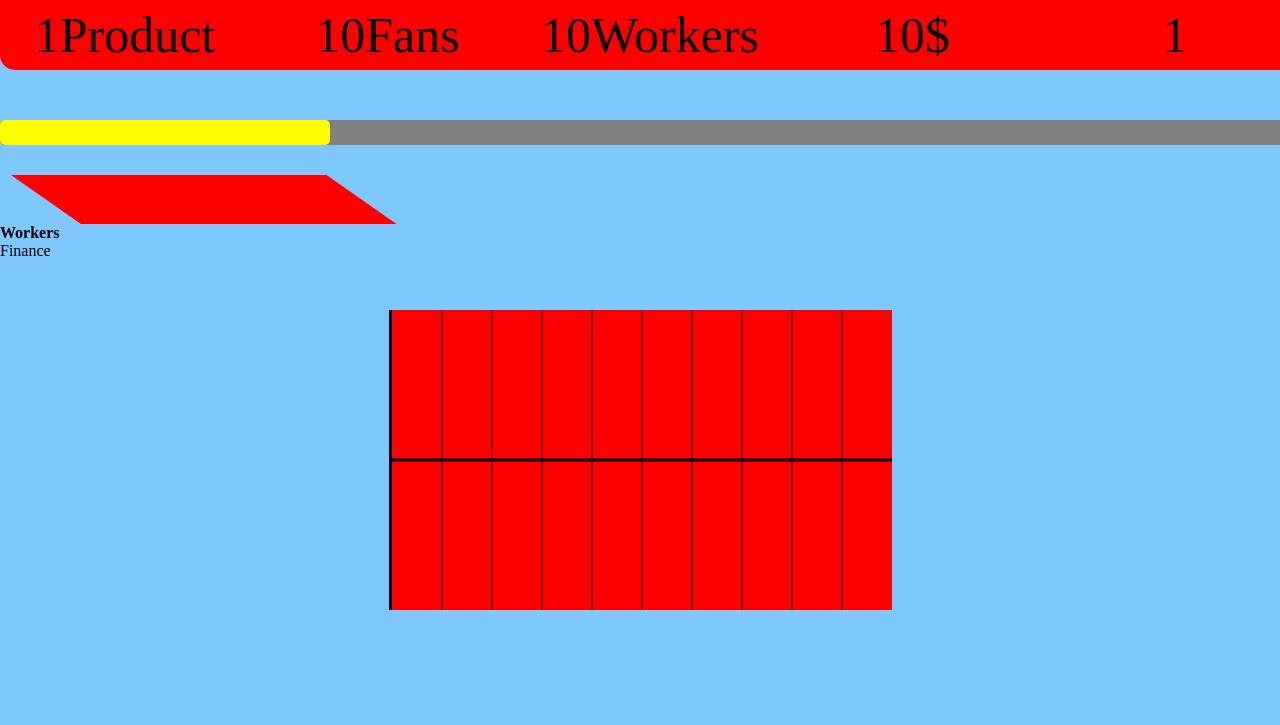
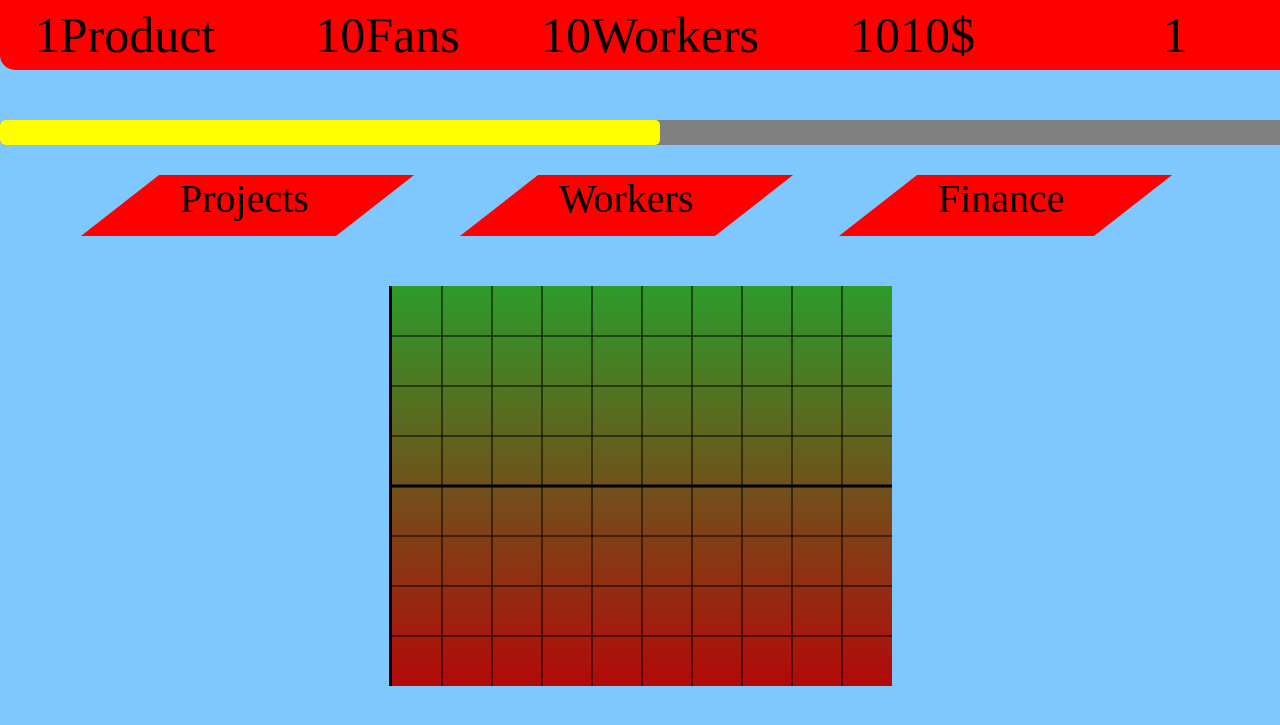
Before and after one commit to ovchildmy/In-the-development, a PHP site: page / in a window 1280 px wide. Shown: the top 725 px of the page. Run offline with PHP 8.4, Linux system fonts and the light colour scheme.

Commit message:
links and finance graph update

```diff
--- a/SimulatorOfLife/js/script.js
+++ b/SimulatorOfLife/js/script.js
@@ -76,7 +76,7 @@
 			//$(this).createElement("<div class='goodDeedPopup'></div>");
 			//$(".goodDeedPopup").createElement("<span>Are you sure you want to do this?</span>")
 
-				$(".goodDeedPopup").closest(".goodDeedAgreeMenu").unwrap();
+				//$(".goodDeedPopup").closest(".goodDeedAgreeMenu").unwrap();
 				//console.log(111)
 				//$(".goodDeedAgreeMenu").hide();
 				$(".goodDeedPopup").wrap("<div class='goodDeedPopupWrap'></div>");
--- a/StartUp Story/css/style.css
+++ b/StartUp Story/css/style.css
@@ -104,24 +104,38 @@
 
 .projects{
     background: red;
-    width: 652px;
+	width: 204px;
     cursor: pointer;
-	z-index: 9;
-    height: 181px;
-    transform: rotate(35deg);
-    margin-left: -28px;
-}
-
-.projectsWrap{
-    width: 432px;
-    height: 49px;
-    overflow: hidden;
+    height: 61px;
+    padding-left: 51px;
+    z-index: 10;
+    transform: skewX(-52deg);
+    font-size: 40px;
+    color: black;
+    margin-left: 120px;
+    display: inline-block;
 }
 
 .projectsSpan{
-	z-index: 10;
-	font-size: 40px;
-	color: black;
+    transform: skewX(52deg);
+
+}
+
+.workers{
+    background: red;
+	width: 204px;
+    cursor: pointer;
+    height: 61px;
+    padding-left: 51px;
+    transform: skewX(-52deg);
+    font-size: 40px;
+    color: black;
+   	margin-left: 120px;
+    display: inline-block;
+}
+
+.workersSpan{
+    transform: skewX(52deg);
 }
 
 .workerMenu{
@@ -184,28 +198,40 @@
 
 .workers{
 	cursor: pointer;
-	font-weight: bold;
+}
+
+.finance{
+    background: red;
+	width: 204px;
+    cursor: pointer;
+    height: 61px;
+    padding-left: 51px;
+    transform: skewX(-52deg);
+    font-size: 40px;
+    color: black;
+    margin-left: 120px;
+    display: inline-block;
+}
+
+.financeSpan{
+    transform: skewX(52deg);
 }
 
 .financeMenu{
 	overflow: hidden;
 	width: 500px;
-	height: 300px;
+	height: 400px;
 	margin: 50px auto;
-	background: red;
+	background: linear-gradient(rgb(45, 155, 43),rgb(179, 9, 9));
 	border-left: 3px solid black;
-}
-
-.financeGraphTop{
-	height: 150px;
-}
-
-.financeGraphBottom{
-	height: 150px;
 }
 
 .financeGraphLine{
 	position: absolute;
+}
+
+.financeGraph{
+	height: 400px;
 }
 
 .dayBar{
@@ -223,3 +249,13 @@
 	background: yellow;
 	border-radius: 5px;
 }
+
+.polylineBlock{
+	height: 400px;
+	width: 100000px;
+}
+
+.nav{
+	width: 1300px;
+	margin: 0 auto;
+}
--- a/StartUp Story/index.html
+++ b/StartUp Story/index.html
@@ -19,7 +19,7 @@
 		<div class="productCount" title="Products">1Product</div>
 		<div class="fanCount" title="Fans">10Fans</div>
 		<div class="workerCount" title="Workers">10Workers</div>
-		<div class="moneyCount" title="Money">10$</div>
+		<div class="moneyCount" title="Money">1010$</div>
 		<div class="currentDay">1</div>
 	</div>
 
@@ -27,10 +27,11 @@
 		<div class="dayStatus"></div>
 	</div>
 
-
-	<div class="projectsWrap"><div class="projects"><div class="projectsSpan">Projects</div></div></div>
-	<div class="workers">Workers</div>
-	<div class="finance">Finance</div>
+	<div class="nav">
+		<div class="projects"><div class="projectsSpan">Projects</div></div>
+		<div class="workers"><div class="workersSpan">Workers</div></div>
+		<div class="finance"><div class="financeSpan">Finance</div></div>
+	</div>
 
 	<div class="projectMenu">
 		<input type="text" placeholder="Name project">
@@ -65,19 +66,33 @@
 
 	<div class="financeMenu">
 		<div class="financeGraph">
-				<svg width='500px' height="300px">
-					<line x1="50" y1="0" x2="50" y2="300" fill="#AAA" stroke-width="1" stroke="rgb(0,0,0)"/>
-					<line x1="100" y1="0" x2="100" y2="300" fill="#AAA" stroke-width="1" stroke="rgb(0,0,0)"/>
-					<line x1="150" y1="0" x2="150" y2="300" fill="#AAA" stroke-width="1" stroke="rgb(0,0,0)"/>
-					<line x1="200" y1="0" x2="200" y2="300" fill="#AAA" stroke-width="1" stroke="rgb(0,0,0)"/>
-					<line x1="250" y1="0" x2="250" y2="300" fill="#AAA" stroke-width="1" stroke="rgb(0,0,0)"/>
-					<line x1="300" y1="0" x2="300" y2="300" fill="#AAA" stroke-width="1" stroke="rgb(0,0,0)"/>
-					<line x1="350" y1="0" x2="350" y2="300" fill="#AAA" stroke-width="1" stroke="rgb(0,0,0)"/>
-					<line x1="400" y1="0" x2="400" y2="300" fill="#AAA" stroke-width="1" stroke="rgb(0,0,0)"/>
-					<line x1="450" y1="0" x2="450" y2="300" fill="#AAA" stroke-width="1" stroke="rgb(0,0,0)"/>
+				<svg width='500px' height="400px">
+					<line x1="50" y1="0" x2="50" y2="400" fill="#AAA" stroke-width="1" stroke="rgb(0,0,0)"/>
+					<line x1="100" y1="0" x2="100" y2="400" fill="#AAA" stroke-width="1" stroke="rgb(0,0,0)"/>
+					<line x1="150" y1="0" x2="150" y2="400" fill="#AAA" stroke-width="1" stroke="rgb(0,0,0)"/>
+					<line x1="200" y1="0" x2="200" y2="400" fill="#AAA" stroke-width="1" stroke="rgb(0,0,0)"/>
+					<line x1="250" y1="0" x2="250" y2="400" fill="#AAA" stroke-width="1" stroke="rgb(0,0,0)"/>
+					<line x1="300" y1="0" x2="300" y2="400" fill="#AAA" stroke-width="1" stroke="rgb(0,0,0)"/>
+					<line x1="350" y1="0" x2="350" y2="400" fill="#AAA" stroke-width="1" stroke="rgb(0,0,0)"/>
+					<line x1="400" y1="0" x2="400" y2="400" fill="#AAA" stroke-width="1" stroke="rgb(0,0,0)"/>
+					<line x1="450" y1="0" x2="450" y2="400" fill="#AAA" stroke-width="1" stroke="rgb(0,0,0)"/>
 
-					<line x1="0" y1="150" x2="500" y2="150" fill="#AAA" stroke-width="3" stroke="rgb(0,0,0)"/>
-					<polyline class="financeLine" points="" fill="#AAA" stroke-width="1" stroke="rgb(0,0,0)"/>
+					<line data-lineval="" x1="0" y1="50" x2="500" y2="50" fill="#AAA" stroke-width="1" stroke="rgb(0,0,0)"/>
+					<line data-lineval="" x1="0" y1="100" x2="500" y2="100" fill="#AAA" stroke-width="1" stroke="rgb(0,0,0)"/>
+					<line data-lineval="" x1="0" y1="150" x2="500" y2="150" fill="#AAA" stroke-width="1" stroke="rgb(0,0,0)"/>
+					<line data-lineval="" x1="0" y1="250" x2="500" y2="250" fill="#AAA" stroke-width="1" stroke="rgb(0,0,0)"/>
+					<line data-lineval="" x1="0" y1="300" x2="500" y2="300" fill="#AAA" stroke-width="1" stroke="rgb(0,0,0)"/>
+					<line data-lineval="" x1="0" y1="350" x2="500" y2="350" fill="#AAA" stroke-width="1" stroke="rgb(0,0,0)"/>
+					<!-- <line data-lineval="" x1="0" y1="40" x2="500" y2="40" fill="#AAA" stroke-width="1" stroke="rgb(0,0,0)"/>	 -->
+					<!-- <line data-lineval="" x1="0" y1="260" x2="500" y2="260" fill="#AAA" stroke-width="1" stroke="rgb(0,0,0)"/>	 -->
+
+
+					<line x1="0" y1="200" x2="500" y2="200"  stroke-width="3" stroke="rgb(0,0,0)"/>
+
+					<div class="polylineBlock">
+						<!-- <polyline class="financeLine" points="0,200 100,100" stroke-width="4" fill="none" stroke="#213524"/> -->
+						<polyline points="100,100 150,25 150,75 200,0" fill="none" stroke="black" />
+					</div>
 				</svg>
 		</div>
 	</div>
--- a/StartUp Story/js/script.js
+++ b/StartUp Story/js/script.js
@@ -88,12 +88,45 @@
 		year += 1;
 	}
 	$(".currentDay").attr('title', year+' year, '+ month+' month, '+ day+' day')
-	},20)
+	},10)
 }
 
 dayFunction();
 
+$(".finance").click(function(){
+	$(".financeMenu").show()
+})
 
-$(".financeLine").attr("points", function(){
 
-})
+function financeLine(){
+	var moneyCount = parseInt($(".moneyCount").html());
+	var x = 0;
+	var y = moneyCount;
+	var followChange = 1;
+	var dayStatus = $(".dayStatus");
+
+
+	setInterval(function(){
+		if(moneyCount <= 100){
+			followChange = 1;
+		}else if(moneyCount <= 1000 && moneyCount>100){
+			followChange = 1000;
+		}else if(moneyCount <=100000 && moneyCount>1000){
+			followChange = 100000;
+		}
+
+		if(dayStatus.css('width') == "1px"){
+			x += 50;
+			y = y/followChange;
+			console.log(y)
+
+		}
+
+			//console.log(typeof(dayStatus.css('width')))
+
+	},20)
+
+	$(".financeLine").attr("points", "")
+}
+
+financeLine();
```
Also changed, not shown: SimulatorOfLife/index.html (+9 -7 lines), StartUp Story/img/financeGraphBG.png (added).
